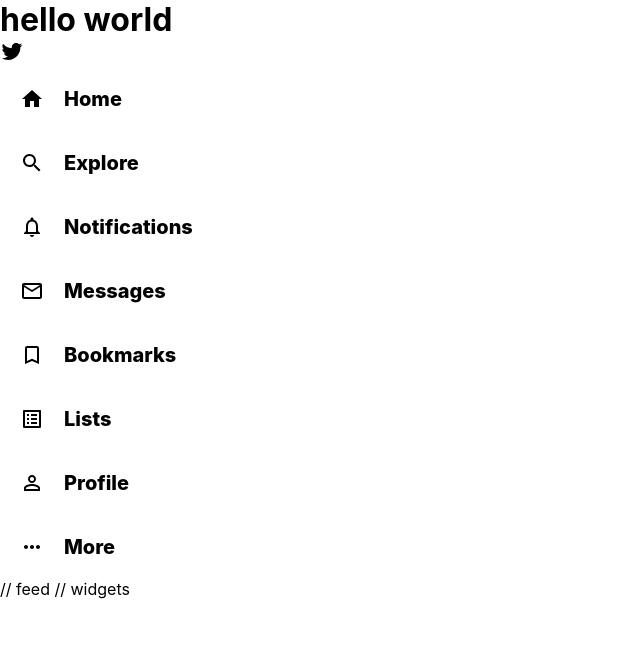
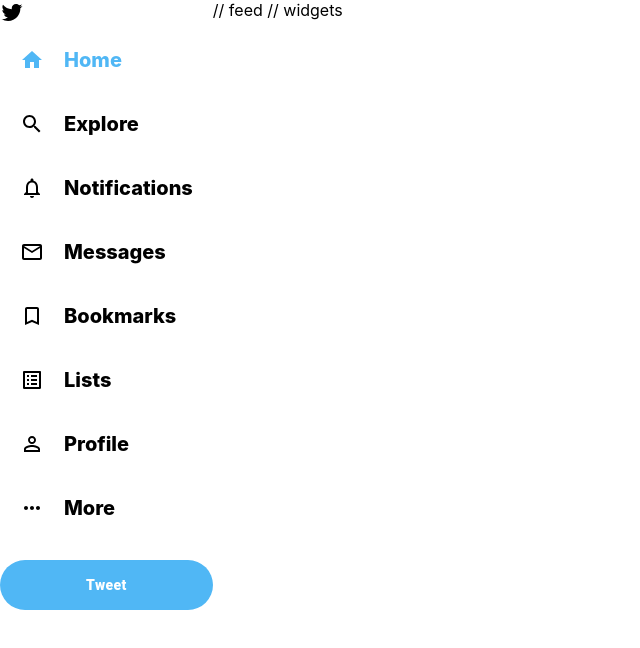
Before and after one commit to mahfooz20/twitter-clone, a React (Create React App) app: page / in a window 1280 px wide. Shown: the top 648 px of the page, without its empty margins (0-640 px from the left). Built offline with nearby package versions, Linux system fonts and the light colour scheme.

Commit message:
sidebar complete

```diff
--- a/src/App.css
+++ b/src/App.css
@@ -2,3 +2,7 @@
   --twitter-color:#50b7f5;
   --twitter-background :#e6ec70;
 }
+
+.app{
+  display: flex;
+}
--- a/src/App.js
+++ b/src/App.js
@@ -1,10 +1,10 @@
 import './App.css';
+import Feed from './Feed';
 import Sidebar from './Sidebar';
 
 function App() {
   return (
     <div className="app">
-      <h1>hello world</h1>
       <Sidebar></Sidebar>
 
 
--- /dev/null
+++ b/src/Feed.js
@@ -0,0 +1,9 @@
+import React from 'react'
+
+function Feed() {
+  return (
+    <div>Feed</div>
+  )
+}
+
+export default Feed
--- a/src/Sidebar.css
+++ b/src/Sidebar.css
@@ -0,0 +1,10 @@
+.sidebar--tweet{
+    color: white !important;
+    background-color: var(--twitter-color) !important;
+    border: none !important;
+    font-weight: 900 !important;
+    text-transform: inherit !important;
+    border-radius: 30px !important;
+    height: 50px !important;
+    margin-top: 20px !important;
+}
--- a/src/Sidebar.js
+++ b/src/Sidebar.js
@@ -1,6 +1,7 @@
 import React from 'react'
+import './Sidebar.css'
 import SidebarOption from './SidebarOption';
-import './Sidebar.css'
+
 import TwitterIcon from '@mui/icons-material/Twitter';
 import HomeIcon from '@mui/icons-material/Home';
 import SearchIcon from '@mui/icons-material/Search';
@@ -10,12 +11,13 @@
 import ListAltIcon from '@mui/icons-material/ListAlt';
 import PermIdentityIcon from '@mui/icons-material/PermIdentity';
 import MoreHorizIcon from '@mui/icons-material/MoreHoriz';
+import {Button} from "@mui/material";
 
 function Sidebar() {
   return (
     <div className='sidebar'>
         <TwitterIcon></TwitterIcon>
-        <SidebarOption Icon ={HomeIcon} text="Home"></SidebarOption>
+        <SidebarOption active Icon ={HomeIcon} text="Home"></SidebarOption>
         <SidebarOption Icon ={SearchIcon}  text="Explore"></SidebarOption>
         <SidebarOption Icon ={NotificationsNoneIcon}  text="Notifications"></SidebarOption>
         <SidebarOption Icon ={MailOutlineIcon} text="Messages"></SidebarOption>
@@ -23,6 +25,8 @@
         <SidebarOption Icon ={ListAltIcon} text="Lists"></SidebarOption>
         <SidebarOption Icon ={PermIdentityIcon} text="Profile"></SidebarOption>
         <SidebarOption Icon ={MoreHorizIcon} text="More"></SidebarOption>
+
+        <Button variant="outlined" className='sidebar--tweet' fullWidth>Tweet</Button>
     </div>
   )
 }
--- a/src/SidebarOption.css
+++ b/src/SidebarOption.css
@@ -7,6 +7,8 @@
 .sidebarOption:hover{
     background-color: #e8f5fe;
     border-radius: 30px;
+    color: var(--twitter-color);
+    transition: color 100ms ease-out;
 }
 
 .sidebarOption > .MuiSvgIcon-root{
@@ -18,3 +20,7 @@
     font-size: 20px;
     margin-right: 20px;
 }
+
+.sidebarOption--active{
+    color: var(--twitter-color);
+}
--- a/src/SidebarOption.js
+++ b/src/SidebarOption.js
@@ -1,9 +1,9 @@
 import React from 'react'
 import './SidebarOption.css'
 
-function SidebarOption({text, Icon}) {
+function SidebarOption({active,text, Icon}) {
   return (
-    <div className='sidebarOption'>
+    <div className={`sidebarOption ${active && 'sidebarOption--active'}`}>
         <Icon></Icon>
         <h2>{text}</h2>
     </div>
```
